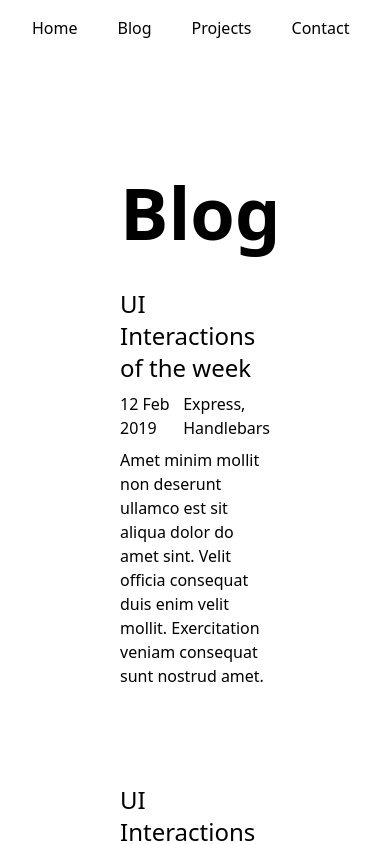
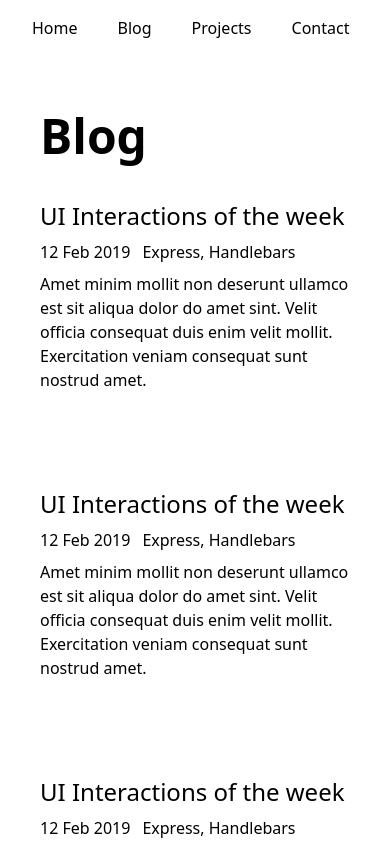
Before and after one commit to aasim-park/portfolioV1.0, a Next.js app: page /blog in a window 390 px wide. Shown: the top 844 px of the page. Built offline with nearby package versions, Linux system fonts and the light colour scheme.

Commit message:
blog updated for mobile and decoration in hero

```diff
--- a/components/Hero.js
+++ b/components/Hero.js
@@ -5,7 +5,11 @@ const Hero = () => {
         {/* Left side Header */}
         <div className="flex flex-col justify-center w-full gap-1 text-center lg:text-left lg:w-3/5 lg:translate-x-20 lg:gap-3">
           <span className="text-4xl font-bold lg:text-5xl">
-            Hi, I am <a className="underline decoration-indigo-500">Aasim</a>,
+            Hi, I am{" "}
+            <a className="underline decoration-4 decoration-indigo-500">
+              Aasim
+            </a>
+            ,
           </span>
           <span className="py-3 text-3xl lg:text-4xl">Web Developer.</span>
           <p className="text-lg">wanna collobarate click on below button:</p>
--- a/pages/blog.js
+++ b/pages/blog.js
@@ -7,10 +7,10 @@ const Blog = () => {
         <title>Portfolio | Blog</title>
       </Head>
       {/* Wrapper container */}
-      <div className="flex flex-col gap-10 px-10 py-10 m-20">
+      <div className="flex flex-col gap-10 px-10 mt-14 lg:py-10 lg:m-20">
         {/* Title-Blog */}
         <div>
-          <p className="font-bold text-7xl">Blog</p>
+          <p className="text-5xl font-bold lg:text-7xl">Blog</p>
         </div>
         {/* Lists */}
         <div className="flex flex-col gap-24">
```
